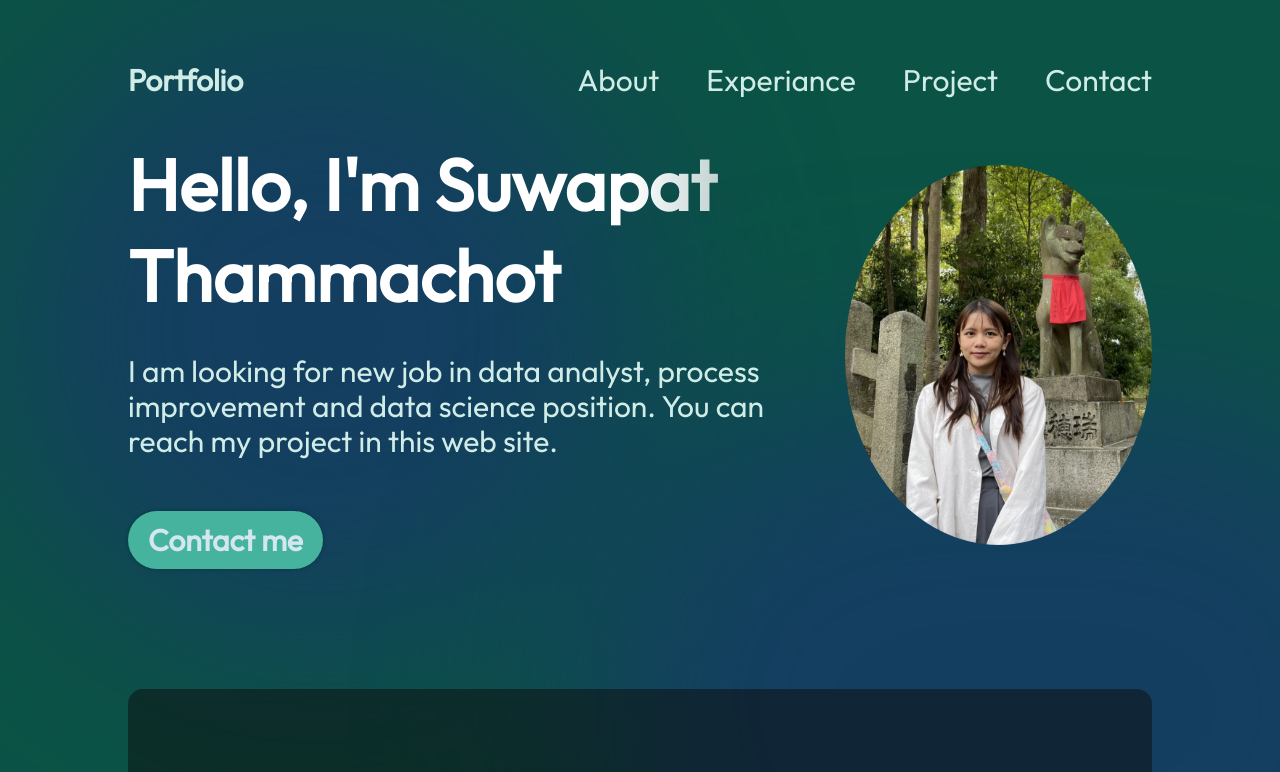
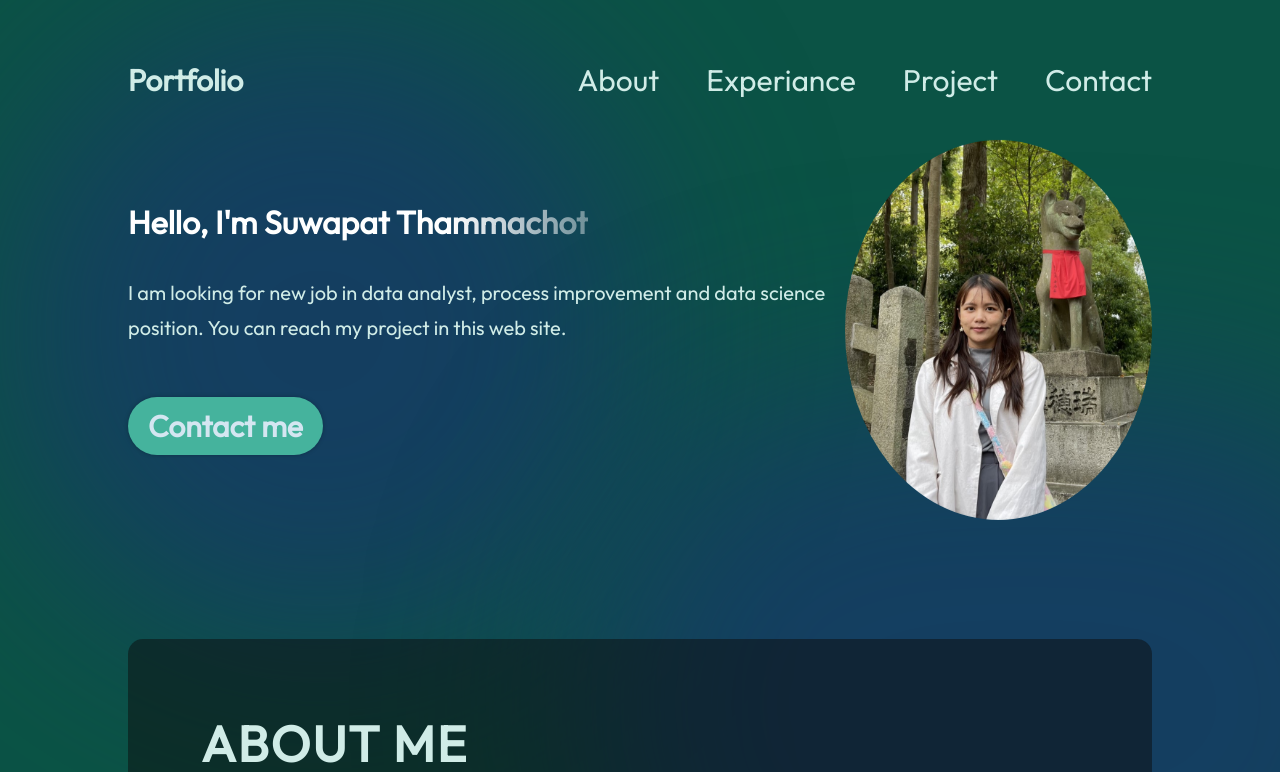
Before and after one commit to Suwapat0308/Porfolio, a React (Vite) app: page / in a window 1280 px wide. Shown: the top 772 px of the page. Built offline with nearby package versions, Linux system fonts and the light colour scheme.

Commit message:
Update font

```diff
--- a/src/components/Hero/Hero.module.css
+++ b/src/components/Hero/Hero.module.css
@@ -18,7 +18,7 @@
     z-index: 1;
 }
 .title{
-    font-size: 72px;
+    font-size: 32px;
     font-weight: 900;
     margin-bottom: 33px;
     font-family: var(--font--roboto);
@@ -30,7 +30,7 @@
 }
 .description {
     font-family: var(--font--roboto);
-    font-size: 30px;
+    font-size: 20px;
     font-weight: 400;
     line-height: 35px;
     letter-spacing: 0em;
```
